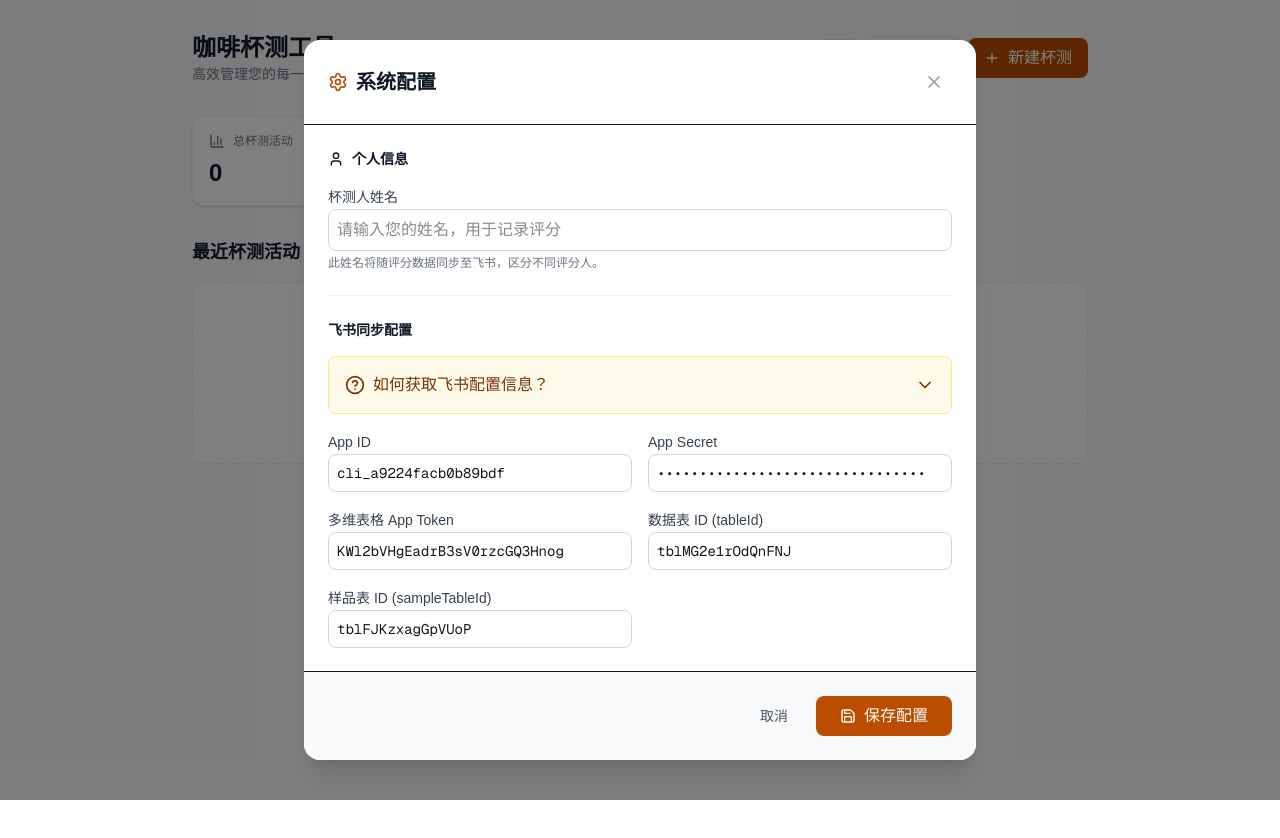
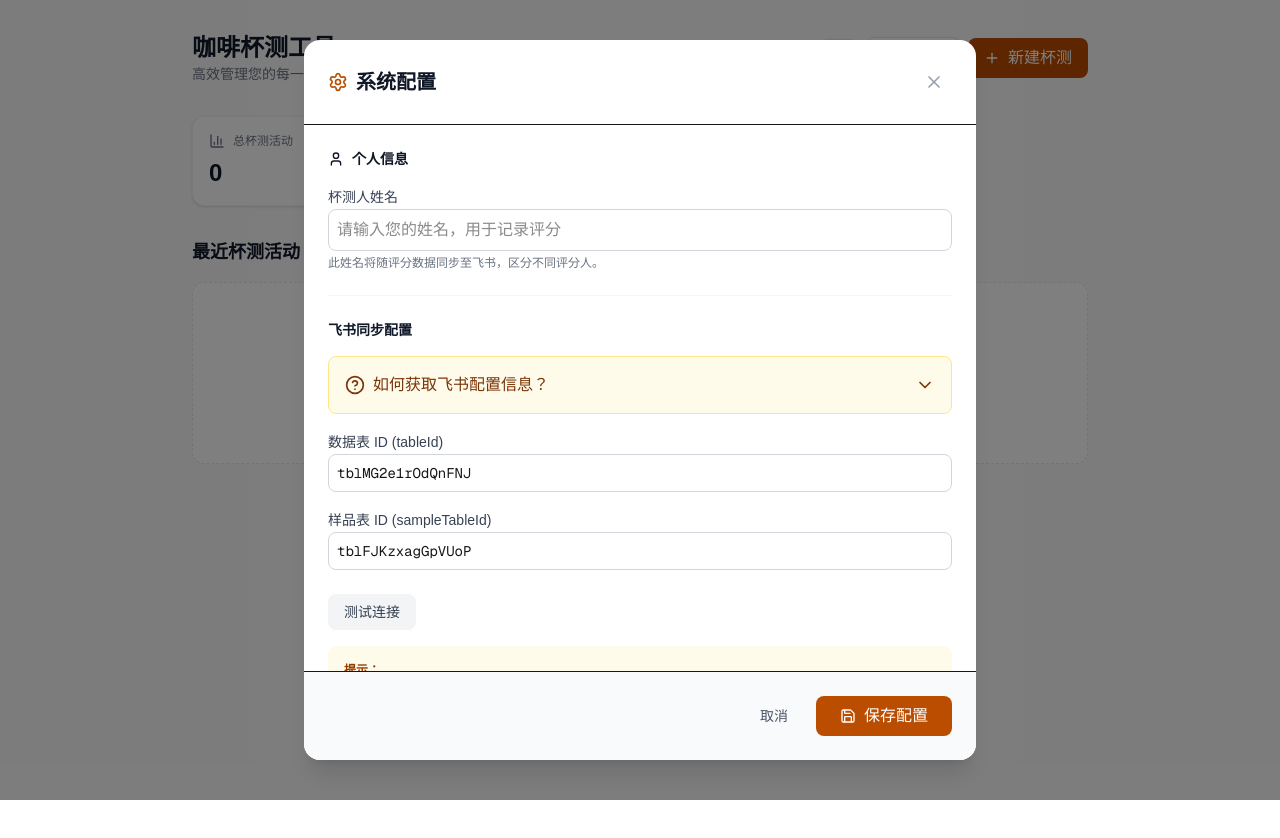
Before and after one commit to mapplezq/coffee-cupping-tool, a Next.js app: page / in a window 1280 px wide. Both pictures are taken after a click on the button "系统配置". Shown: the top 838 px of the page. Built offline with nearby package versions, Linux system fonts and the light colour scheme.

Commit message:
feat: secure Feishu config by using env vars and remove from UI

```diff
--- a/src/app/api/feishu/sync-samples/route.ts
+++ b/src/app/api/feishu/sync-samples/route.ts
@@ -4,10 +4,20 @@ import { GlobalSample } from '@/lib/types';
 
 export async function POST(request: Request) {
   try {
-    const { appId, appSecret, appToken, sampleTableId, samples } = await request.json();
+    const { sampleTableId: customSampleTableId, samples } = await request.json();
+
+    // Use environment variables for sensitive data
+    const appId = process.env.FEISHU_APP_ID;
+    const appSecret = process.env.FEISHU_APP_SECRET;
+    const appToken = process.env.FEISHU_APP_TOKEN;
+    const sampleTableId = customSampleTableId || process.env.FEISHU_SAMPLE_TABLE_ID;
+
+    if (!appId || !appSecret || !appToken) {
+        return NextResponse.json({ error: 'Server configuration error: Missing Feishu credentials' }, { status: 500 });
+    }
 
     if (!sampleTableId) {
-      return NextResponse.json({ error: '请在设置中配置样品表 ID (sampleTableId)' }, { status: 400 });
+      return NextResponse.json({ error: '请在设置中配置样品表 ID (sampleTableId) 或联系管理员配置环境变量' }, { status: 400 });
     }
 
     if (!samples || !Array.isArray(samples) || samples.length === 0) {
--- a/src/app/api/feishu/sync/route.ts
+++ b/src/app/api/feishu/sync/route.ts
@@ -4,10 +4,17 @@ import { SessionWithSamples } from '@/lib/types';
 
 export async function POST(request: Request) {
   try {
-    const { session, appToken, tableId, appId, appSecret } = await request.json();
+    const { session, tableId: customTableId } = await request.json();
 
-    if (!session || !appToken || !tableId) {
-      return NextResponse.json({ error: 'Missing required parameters' }, { status: 400 });
+    // Use environment variables for sensitive data
+    const appId = process.env.FEISHU_APP_ID;
+    const appSecret = process.env.FEISHU_APP_SECRET;
+    const appToken = process.env.FEISHU_APP_TOKEN;
+    const tableId = customTableId || process.env.FEISHU_TABLE_ID;
+
+    if (!session || !appId || !appSecret || !appToken || !tableId) {
+      console.error("Missing config:", { hasSession: !!session, hasAppId: !!appId, hasAppSecret: !!appSecret, hasAppToken: !!appToken, hasTableId: !!tableId });
+      return NextResponse.json({ error: 'Missing configuration. Please check server environment variables.' }, { status: 500 });
     }
 
     const records = (session as SessionWithSamples).samples.map(sample => {
--- a/src/components/SettingsModal.tsx
+++ b/src/components/SettingsModal.tsx
@@ -11,9 +11,6 @@ interface SettingsModalProps {
 
 export default function SettingsModal({ isOpen, onClose }: SettingsModalProps) {
   const [config, setConfig] = useState({
-    appId: 'cli_a9224facb0b89bdf',
-    appSecret: 'UljtNgtWlxpe2Qe5vI3qPedXVMQfhXcx',
-    appToken: 'KWl2bVHgEadrB3sV0rzcGQ3Hnog',
     tableId: 'tblMG2e1rOdQnFNJ',
     sampleTableId: 'tblFJKzxagGpVUoP',
     cupperName: '', // Added cupperName
@@ -33,9 +30,6 @@ export default function SettingsModal({ isOpen, onClose }: SettingsModalProps) {
     } else {
       // Use defaults if no saved config
       setConfig({
-        appId: 'cli_a9224facb0b89bdf',
-        appSecret: 'UljtNgtWlxpe2Qe5vI3qPedXVMQfhXcx',
-        appToken: 'KWl2bVHgEadrB3sV0rzcGQ3Hnog',
         tableId: 'tblMG2e1rOdQnFNJ',
         sampleTableId: 'tblFJKzxagGpVUoP',
         cupperName: '',
@@ -50,9 +44,9 @@ export default function SettingsModal({ isOpen, onClose }: SettingsModalProps) {
   };
 
   const handleTestConnection = async () => {
-    if (!config.appId || !config.appSecret || !config.appToken || !config.tableId) {
+    if (!config.tableId) {
       setTestStatus('error');
-      setTestMessage('请先填写所有飞书配置项');
+      setTestMessage('请先填写Table ID');
       return;
     }
 
@@ -125,37 +119,7 @@ export default function SettingsModal({ isOpen, onClose }: SettingsModalProps) {
 
             <FeishuGuide />
 
-            <div className="grid grid-cols-1 md:grid-cols-2 gap-4">
-              <div className="space-y-1">
-                <label className="text-sm font-medium text-gray-700">App ID</label>
-                <input
-                  type="text"
-                  value={config.appId}
-                  onChange={(e) => setConfig({ ...config, appId: e.target.value })}
-                  className="w-full p-2 border border-gray-300 rounded-lg focus:ring-2 focus:ring-amber-500 outline-none font-mono text-sm"
-                  placeholder="cli_..."
-                />
-              </div>
-              <div className="space-y-1">
-                <label className="text-sm font-medium text-gray-700">App Secret</label>
-                <input
-                  type="password"
-                  value={config.appSecret}
-                  onChange={(e) => setConfig({ ...config, appSecret: e.target.value })}
-                  className="w-full p-2 border border-gray-300 rounded-lg focus:ring-2 focus:ring-amber-500 outline-none font-mono text-sm"
-                  placeholder="App Secret"
-                />
-              </div>
-              <div className="space-y-1">
-                <label className="text-sm font-medium text-gray-700">多维表格 App Token</label>
-                <input
-                  type="text"
-                  value={config.appToken}
-                  onChange={(e) => setConfig({ ...config, appToken: e.target.value })}
-                  className="w-full p-2 border border-gray-300 rounded-lg focus:ring-2 focus:ring-amber-500 outline-none font-mono text-sm"
-                  placeholder="URL中的Token"
-                />
-              </div>
+            <div className="grid grid-cols-1 gap-4">
               <div className="space-y-1">
                 <label className="text-sm font-medium text-gray-700">数据表 ID (tableId)</label>
                 <input
```
